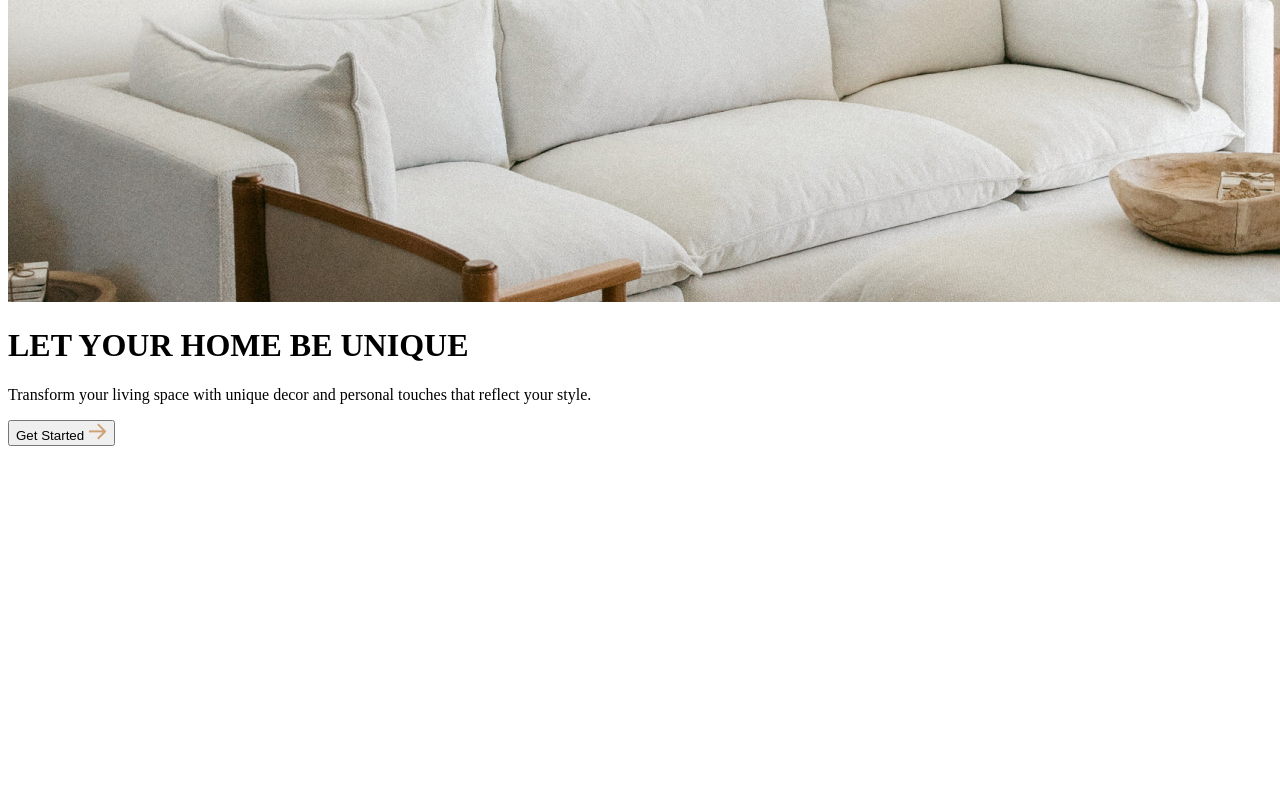
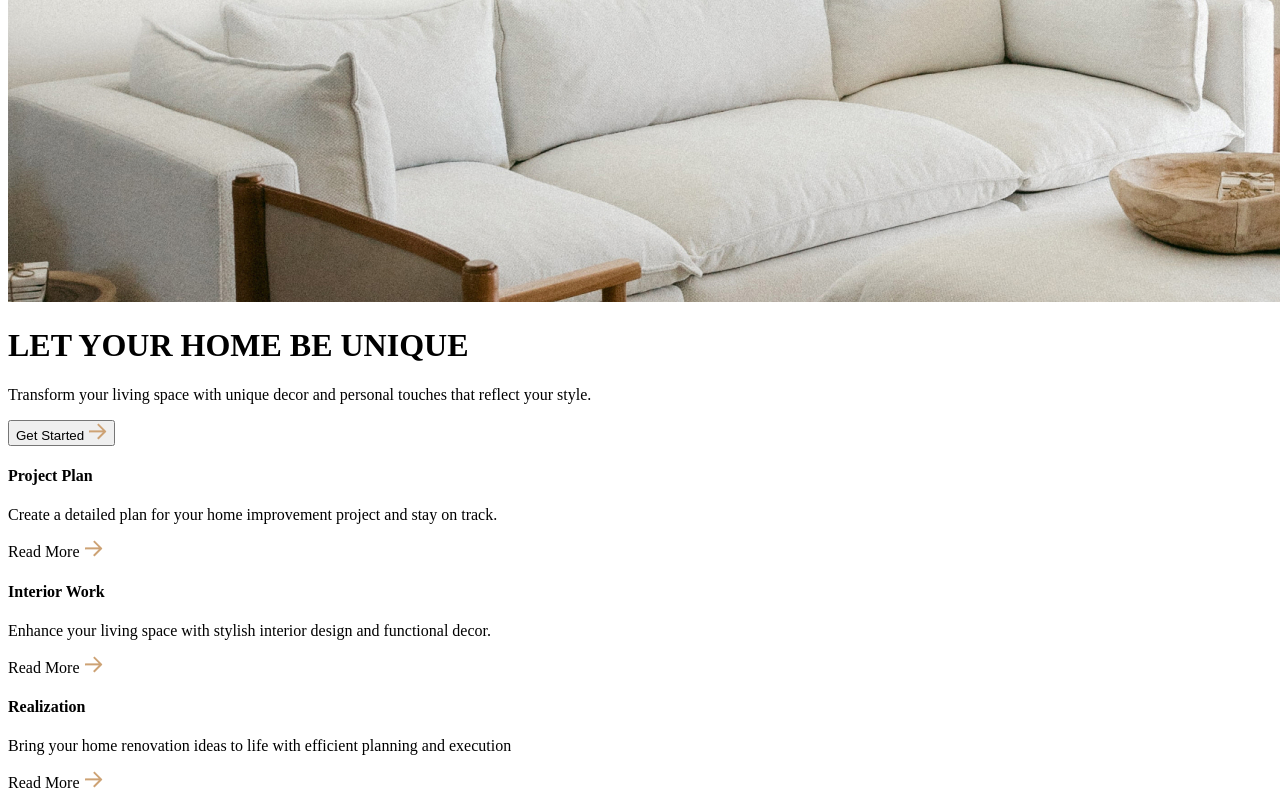
Before and after one commit to Deodiv/Interior-Design, a plain HTML site: page index.html in a window 1280 px wide. Shown: the part 944-1744 px from the top of the page. Before the commit the page ends 1398 px from the top, so only its background shows below. Drawn offline with Linux system fonts and the light colour scheme.

Commit message:
html: Article section completed

```diff
--- a/index.html
+++ b/index.html
@@ -42,6 +42,24 @@
         </div>
     </main>
 
+    <article>
+        <div>
+            <h4>Project Plan</h4>
+            <p>Create a detailed plan for your home improvement project and stay on track.</p>
+            <span>Read More <img src="image/Vector.png" alt=""></span>
+        </div>
+        <div>
+            <h4>Interior Work </h4>
+            <p>Enhance your living space with stylish interior design and functional decor.</p>
+            <span>Read More <img src="image/Vector.png" alt=""></span>
+        </div>
+        <div>
+            <h4>Realization</h4>
+            <p>Bring your home renovation ideas to life with efficient planning and execution</p>
+            <span>Read More <img src="image/Vector.png" alt=""></span>
+        </div>
+    </article>
+
 
 </body>
 </html>
```
